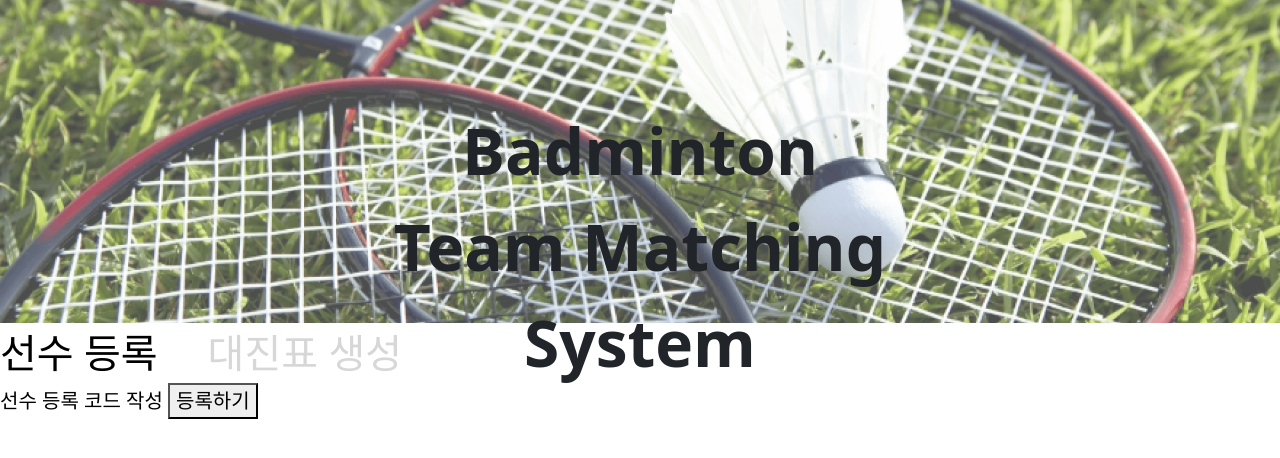
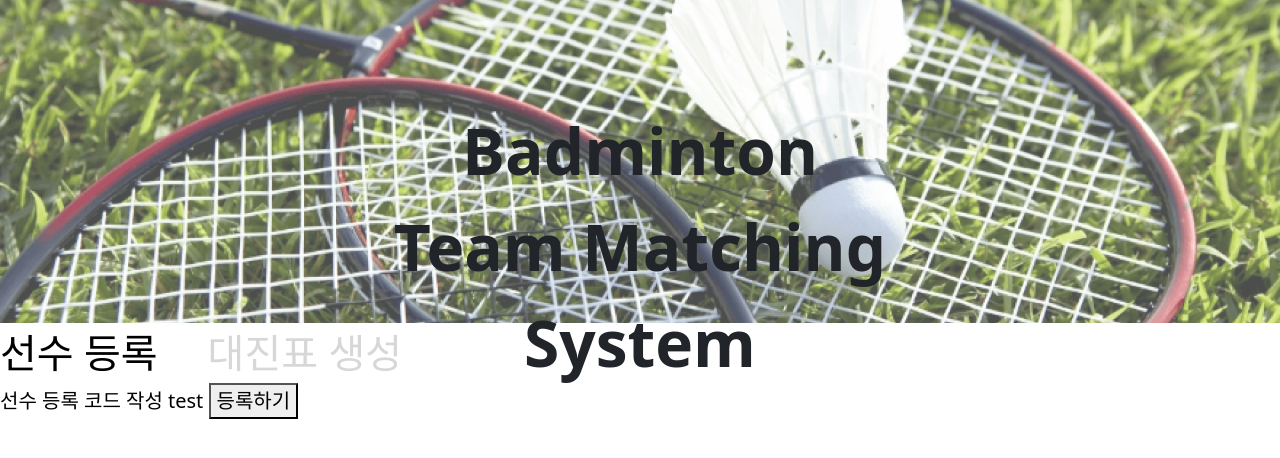
Before and after one commit to energizo18/badminton-team-matching-system, a plain HTML site: page index.html in a window 1280 px wide. Drawn offline with nearby package versions, Linux system fonts and the light colour scheme; no server answers.

Commit message:
branch test commit

```diff
--- a/index.html
+++ b/index.html
@@ -212,7 +212,7 @@
   </div>
 
   <div id="page1" style="font-size: 20px; color: #000000;">
-    선수 등록 코드 작성
+    선수 등록 코드 작성 test
     <button id="registeringbtn" type="button">등록하기</button>
 
     <div class="playerCards">
```
